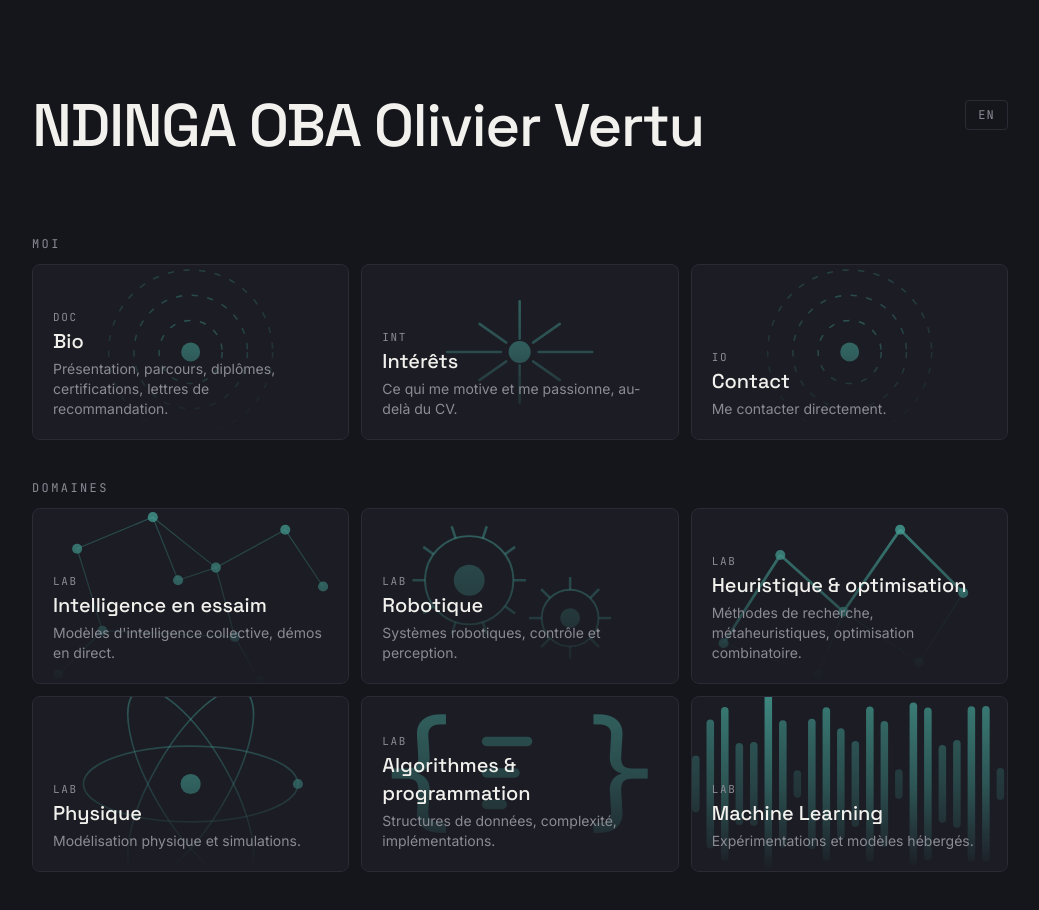
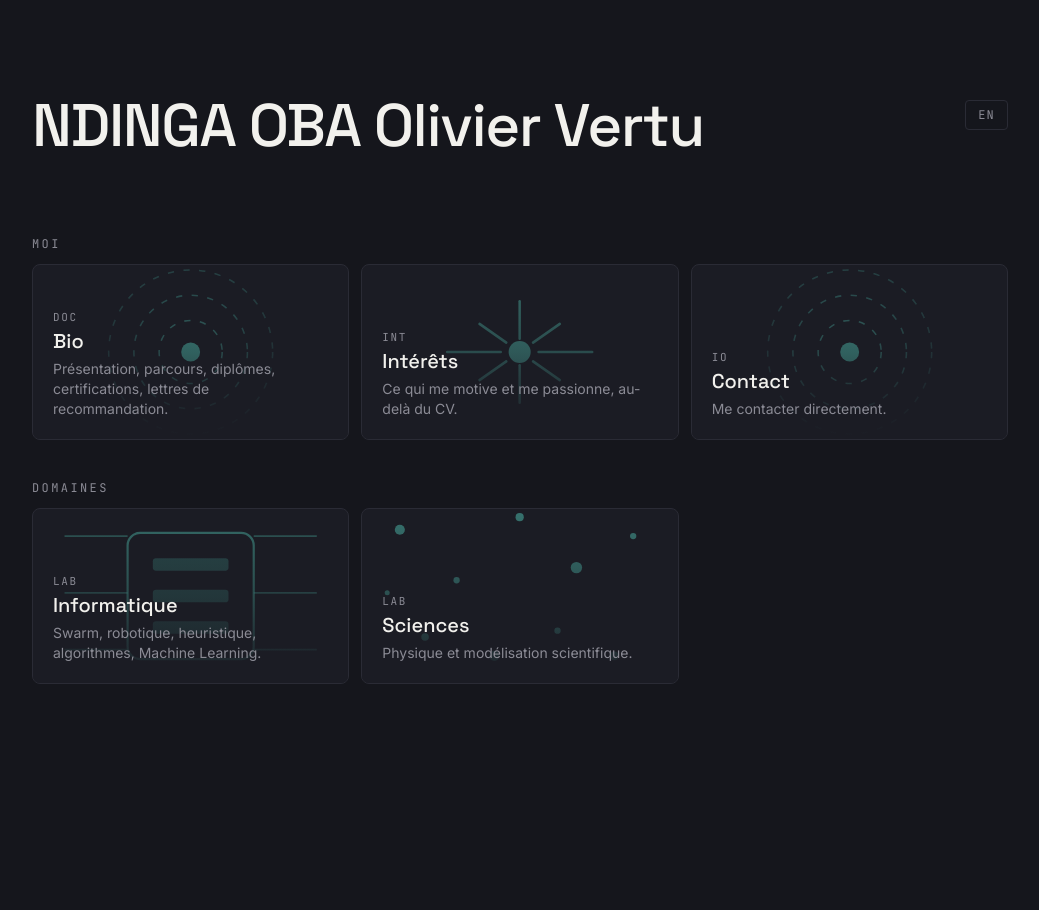
Before and after one commit to Vertu5/ndingaoba-oliviervertu, a Next.js app: page / in a window 1280 px wide. Shown: the top 910 px of the page, without its empty margins (120-1159 px from the left). After the commit the page ends 800 px from the top, so only its background shows below. Built offline with nearby package versions, Linux system fonts and the light colour scheme.

Commit message:
Navigation a 3 niveaux : grands domaines puis sous-domaines

```diff
--- a/app/api/chat/route.ts
+++ b/app/api/chat/route.ts
@@ -1,12 +1,19 @@
 import { NextRequest, NextResponse } from "next/server";
 import { bio, interests, contact } from "@/app/lib/categories";
+import { superDomains } from "@/app/lib/superdomains";
 import { domains } from "@/app/lib/domains";
 
 export const runtime = "nodejs";
 
 type IncomingMsg = { role: "user" | "assistant"; content: string };
 
-const allSections = [bio, interests, ...domains.map((d) => ({ id: d.id, label: d.label, description: d.description })), contact];
+const allSections = [
+  bio,
+  interests,
+  ...superDomains.map((s) => ({ id: s.id, label: s.label, description: s.description })),
+  ...domains.map((d) => ({ id: d.id, label: d.label, description: d.description })),
+  contact,
+];
 
 const sectionContext: Record<string, { fr: string; en: string }> = Object.fromEntries(
   allSections.map((c) => [
--- a/app/components/Hub.tsx
+++ b/app/components/Hub.tsx
@@ -2,6 +2,7 @@
 
 import { useState } from "react";
 import { bio, interests, contact, cvUrl, type Category } from "@/app/lib/categories";
+import { superDomains } from "@/app/lib/superdomains";
 import { domains } from "@/app/lib/domains";
 import { content, type ContentType } from "@/app/lib/content";
 import { interestsIntro, interestsList } from "@/app/lib/interests";
@@ -21,10 +22,10 @@ const tabs: { type: ContentType; key: "tabProjets" | "tabPapiers" | "tabDemos" }
   { type: "demo", key: "tabDemos" },
 ];
 
-// Deux groupes distincts : les compartiments personnels, puis les domaines.
+// Niveau 1 (grille principale) : compartiments personnels + grands domaines.
 const personalTiles: Category[] = [bio, interests, contact];
-const domainTiles: Category[] = domains.map((d) => ({ id: d.id, index: "LAB", label: d.label, description: d.description }));
-const tiles: Category[] = [...personalTiles, ...domainTiles];
+const superTiles: Category[] = superDomains.map((s) => ({ id: s.id, index: "LAB", label: s.label, description: s.description }));
+const tiles: Category[] = [...personalTiles, ...superTiles];
 
 function TileButton({
   cat,
@@ -58,18 +59,22 @@ function TileButton({
 export default function Hub() {
   const { lang, toggle, t } = useLang();
   const [openId, setOpenId] = useState<string | null>(null);
+  const [openSubId, setOpenSubId] = useState<string | null>(null);
   const [tab, setTab] = useState<ContentType>("projet");
   const [openDocId, setOpenDocId] = useState<string | null>(null);
   const open = tiles.find((c) => c.id === openId) ?? null;
-  const isDomain = !!open && domains.some((d) => d.id === open.id);
+  const isSuperDomain = !!open && superDomains.some((s) => s.id === open.id);
+  const subOptions = isSuperDomain ? domains.filter((d) => d.superId === open!.id) : [];
+  const subOpen = domains.find((d) => d.id === openSubId) ?? null;
 
   function openTile(id: string) {
     setOpenId(id);
+    setOpenSubId(null);
     setTab("projet");
   }
 
-  const items = isDomain
-    ? content.filter((c) => c.type === tab && c.domains.includes(open!.id))
+  const items = subOpen
+    ? content.filter((c) => c.type === tab && c.domains.includes(subOpen.id))
     : [];
 
   return (
@@ -108,7 +113,7 @@ export default function Hub() {
               {t.sectionDomains}
             </p>
             <div className="grid grid-cols-1 gap-3 sm:grid-cols-2 lg:grid-cols-3">
-              {domainTiles.map((cat) => (
+              {superTiles.map((cat) => (
                 <TileButton key={cat.id} cat={cat} lang={lang} onOpen={openTile} />
               ))}
             </div>
@@ -125,17 +130,17 @@ export default function Hub() {
           {open && (
             <div className="relative overflow-hidden rounded-lg border border-[var(--border)] bg-[var(--bg-elevated)]">
               <div className="absolute inset-0 opacity-25">
-                <Pattern id={open.id} />
+                <Pattern id={subOpen ? subOpen.id : open.id} />
               </div>
               <div className="relative p-6 md:p-10">
                 <span className="font-mono text-[11px] tracking-[0.15em] text-[var(--accent)]">
-                  {open.index}
+                  {subOpen ? "LAB" : open.index}
                 </span>
                 <h2 className="font-display mt-2 text-3xl font-medium md:text-5xl">
-                  {open.label[lang]}
+                  {subOpen ? subOpen.label[lang] : open.label[lang]}
                 </h2>
                 <p className="mt-4 max-w-lg text-[var(--text-muted)]">
-                  {open.description[lang]}
+                  {subOpen ? subOpen.description[lang] : open.description[lang]}
                 </p>
 
                 {/* Bio : paragraphe de présentation (avec le CV en lien inline) + documents cliquables */}
@@ -195,7 +200,7 @@ export default function Hub() {
                                             rel="noopener noreferrer"
                                             className="font-mono mt-2 block text-xs text-[var(--accent)] hover:underline"
                                           >
-                                            {t.cvView}
+                                            {t.docView}
                                           </a>
                                         )}
                                       </div>
@@ -235,9 +240,37 @@ export default function Hub() {
                   </div>
                 )}
 
-                {/* Domaine : sous-onglets Projets / Papiers / Démos */}
-                {isDomain && (
+                {/* Grand domaine : sous-grille de ses sous-domaines */}
+                {isSuperDomain && !subOpen && (
+                  <div className="mt-10 grid grid-cols-1 gap-3 sm:grid-cols-2">
+                    {subOptions.map((d) => (
+                      <button
+                        key={d.id}
+                        onClick={() => setOpenSubId(d.id)}
+                        className="group relative flex h-32 flex-col justify-end overflow-hidden rounded-lg border border-[var(--border)] bg-[var(--bg)]/40 text-left transition-colors hover:border-[var(--accent)]/40"
+                      >
+                        <div className="absolute inset-0 opacity-60 transition-transform duration-500 group-hover:scale-105">
+                          <Pattern id={d.id} />
+                        </div>
+                        <div className="absolute inset-0 bg-gradient-to-t from-[var(--bg)] via-[var(--bg)]/50 to-transparent" />
+                        <div className="relative p-4">
+                          <h3 className="font-display text-base font-medium">{d.label[lang]}</h3>
+                          <p className="mt-0.5 text-xs text-[var(--text-muted)]">{d.description[lang]}</p>
+                        </div>
+                      </button>
+                    ))}
+                  </div>
+                )}
+
+                {/* Sous-domaine ouvert : sous-onglets Projets / Papiers / Démos */}
+                {subOpen && (
                   <div className="mt-10">
+                    <button
+                      onClick={() => setOpenSubId(null)}
+                      className="font-mono mb-6 flex items-center gap-2 text-xs tracking-[0.15em] text-[var(--text-muted)] transition-colors hover:text-[var(--accent)]"
+                    >
+                      ← {t.backToDomains}
+                    </button>
                     <div className="flex gap-1 border-b border-[var(--border)]">
                       {tabs.map((tb) => (
                         <button
@@ -302,7 +335,7 @@ export default function Hub() {
                   </div>
                 )}
 
-                <SectionChat sectionId={open.id} />
+                <SectionChat sectionId={subOpen ? subOpen.id : open.id} />
 
                 <button
                   onClick={() => setOpenId(null)}
--- a/app/components/Pattern.tsx
+++ b/app/components/Pattern.tsx
@@ -211,6 +211,38 @@ function Spark() {
   );
 }
 
+function Chip() {
+  const pins = [16, 34, 52, 68, 84];
+  return (
+    <svg viewBox="0 0 100 70" className="h-full w-full" preserveAspectRatio="xMidYMid slice">
+      <rect x="30" y="15" width="40" height="40" rx="4" fill="none" stroke="var(--accent)" strokeWidth="0.7" strokeOpacity="0.55" />
+      {[0, 1, 2].map((r) => (
+        <rect key={r} x="38" y={23 + r * 10} width="24" height="4" rx="1" fill="var(--accent)" fillOpacity="0.3" />
+      ))}
+      {pins.map((y, i) => (
+        <g key={i}>
+          <line x1="10" y1={y} x2="30" y2={y} stroke="var(--accent)" strokeWidth="0.6" strokeOpacity="0.4" />
+          <line x1="70" y1={y} x2="90" y2={y} stroke="var(--accent)" strokeWidth="0.6" strokeOpacity="0.4" />
+        </g>
+      ))}
+    </svg>
+  );
+}
+
+function Stars() {
+  const stars = [
+    [12, 14, 1.6], [30, 30, 1], [50, 10, 1.3], [68, 26, 1.8], [86, 16, 1],
+    [20, 48, 1.2], [42, 54, 1.6], [62, 46, 1], [80, 54, 1.4], [8, 34, 0.8],
+  ];
+  return (
+    <svg viewBox="0 0 100 70" className="h-full w-full" preserveAspectRatio="xMidYMid slice">
+      {stars.map(([x, y, r], i) => (
+        <circle key={i} cx={x} cy={y} r={r} fill="var(--accent)" fillOpacity="0.6" />
+      ))}
+    </svg>
+  );
+}
+
 const patterns: Record<string, () => React.JSX.Element> = {
   swarm: Swarm,
   ml: Waveform,
@@ -223,6 +255,8 @@ const patterns: Record<string, () => React.JSX.Element> = {
   heuristics: PathGraph,
   physics: Orbit,
   algo: CodeBrackets,
+  informatique: Chip,
+  sciences: Stars,
 };
 
 export default function Pattern({ id }: { id: string }) {
--- a/app/lib/domains.ts
+++ b/app/lib/domains.ts
@@ -2,16 +2,17 @@ import type { Lang } from "@/app/lib/categories";
 
 export type Domain = {
   id: string;
+  superId: string; // rattache ce sous-domaine à un grand domaine (superdomains.ts)
   label: { fr: string; en: string };
   description: { fr: string; en: string };
 };
 
-// Liste extensible — ajouter un domaine, c'est ajouter une ligne ici.
-// Pense aussi à ajouter un motif visuel correspondant dans Pattern.tsx
-// (sinon un motif par défaut neutre sera utilisé).
+// Sous-domaines — visibles seulement quand on ouvre leur grand domaine parent.
+// Pour ajouter un sous-domaine : une ligne ici + un motif dans Pattern.tsx (optionnel).
 export const domains: Domain[] = [
   {
     id: "swarm",
+    superId: "informatique",
     label: { fr: "Intelligence en essaim", en: "Swarm intelligence" },
     description: {
       fr: "Modèles d'intelligence collective, démos en direct.",
@@ -20,6 +21,7 @@ export const domains: Domain[] = [
   },
   {
     id: "robotics",
+    superId: "informatique",
     label: { fr: "Robotique", en: "Robotics" },
     description: {
       fr: "Systèmes robotiques, contrôle et perception.",
@@ -28,6 +30,7 @@ export const domains: Domain[] = [
   },
   {
     id: "heuristics",
+    superId: "informatique",
     label: { fr: "Heuristique & optimisation", en: "Heuristics & optimization" },
     description: {
       fr: "Méthodes de recherche, métaheuristiques, optimisation combinatoire.",
@@ -35,15 +38,8 @@ export const domains: Domain[] = [
     },
   },
   {
-    id: "physics",
-    label: { fr: "Physique", en: "Physics" },
-    description: {
-      fr: "Modélisation physique et simulations.",
-      en: "Physical modeling and simulations.",
-    },
-  },
-  {
     id: "algo",
+    superId: "informatique",
     label: { fr: "Algorithmes & programmation", en: "Algorithms & programming" },
     description: {
       fr: "Structures de données, complexité, implémentations.",
@@ -52,12 +48,22 @@ export const domains: Domain[] = [
   },
   {
     id: "ml",
+    superId: "informatique",
     label: { fr: "Machine Learning", en: "Machine Learning" },
     description: {
       fr: "Expérimentations et modèles hébergés.",
       en: "Experiments and hosted models.",
     },
   },
+  {
+    id: "physics",
+    superId: "sciences",
+    label: { fr: "Physique", en: "Physics" },
+    description: {
+      fr: "Modélisation physique et simulations.",
+      en: "Physical modeling and simulations.",
+    },
+  },
 ];
 
 export type { Lang };
--- a/app/lib/i18n.tsx
+++ b/app/lib/i18n.tsx
@@ -16,8 +16,9 @@ const dict = {
     docCertification: "Certifications",
     docLettre: "Lettres de recommandation",
     docTodo: "à compléter",
-    cvView: "Voir mon CV (PDF)",
     cvMissing: "PDF à ajouter",
+    docView: "Voir le document (PDF)",
+    backToDomains: "RETOUR AUX DOMAINES",
     tabProjets: "Projets",
     tabPapiers: "Papiers",
     tabDemos: "Démos",
@@ -44,8 +45,9 @@ const dict = {
     docCertification: "Certifications",
     docLettre: "Recommendation letters",
     docTodo: "to be completed",
-    cvView: "View my résumé (PDF)",
     cvMissing: "PDF to add",
+    docView: "View document (PDF)",
+    backToDomains: "BACK TO DOMAINS",
     tabProjets: "Projects",
     tabPapiers: "Papers",
     tabDemos: "Demos",
--- /dev/null
+++ b/app/lib/superdomains.ts
@@ -0,0 +1,27 @@
+export type SuperDomain = {
+  id: string;
+  label: { fr: string; en: string };
+  description: { fr: string; en: string };
+};
+
+// Grands domaines globaux — le premier niveau qu'on voit dans la grille.
+// Liste extensible : ajouter une entrée ici, puis rattacher des sous-domaines
+// à son id dans domains.ts (champ superId).
+export const superDomains: SuperDomain[] = [
+  {
+    id: "informatique",
+    label: { fr: "Informatique", en: "Computer Science" },
+    description: {
+      fr: "Swarm, robotique, heuristique, algorithmes, Machine Learning.",
+      en: "Swarm, robotics, heuristics, algorithms, Machine Learning.",
+    },
+  },
+  {
+    id: "sciences",
+    label: { fr: "Sciences", en: "Science" },
+    description: {
+      fr: "Physique et modélisation scientifique.",
+      en: "Physics and scientific modeling.",
+    },
+  },
+];
```
